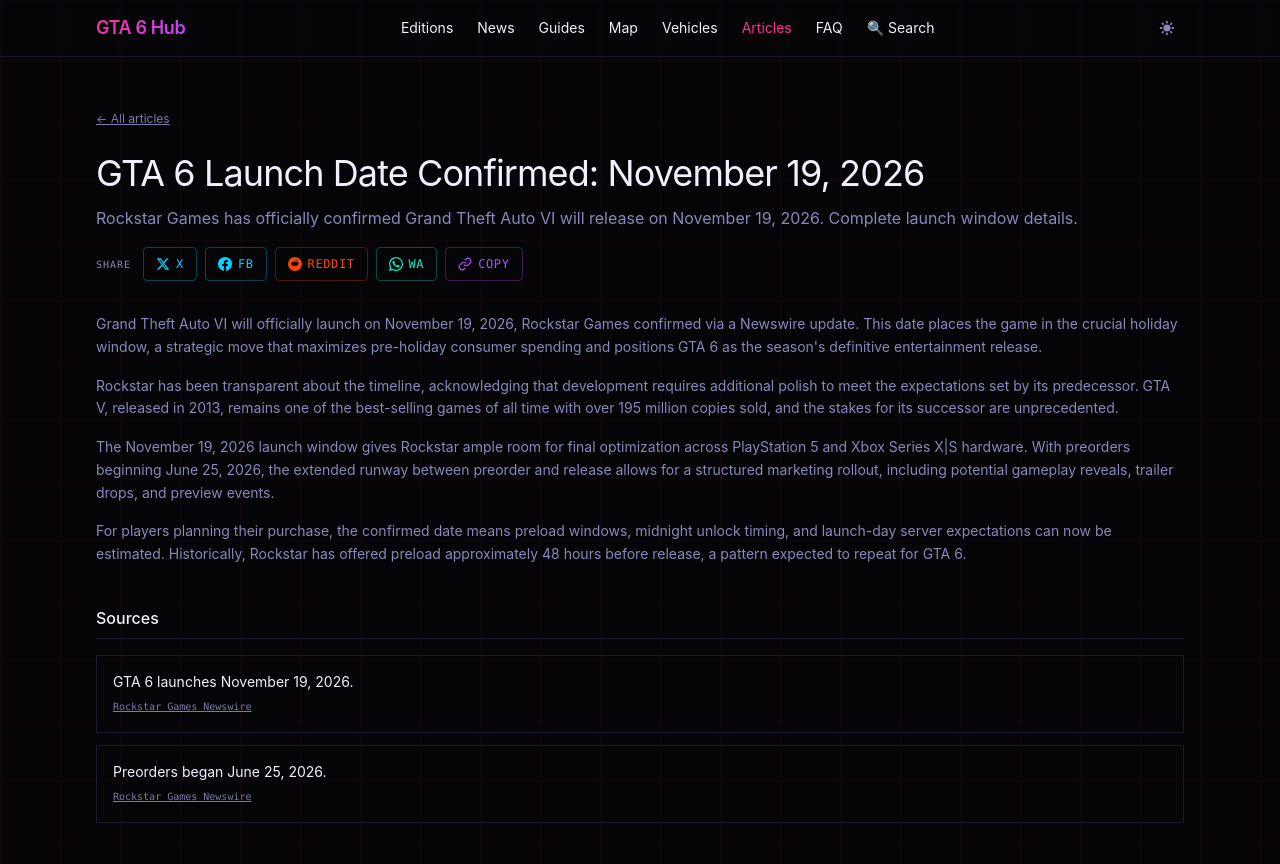
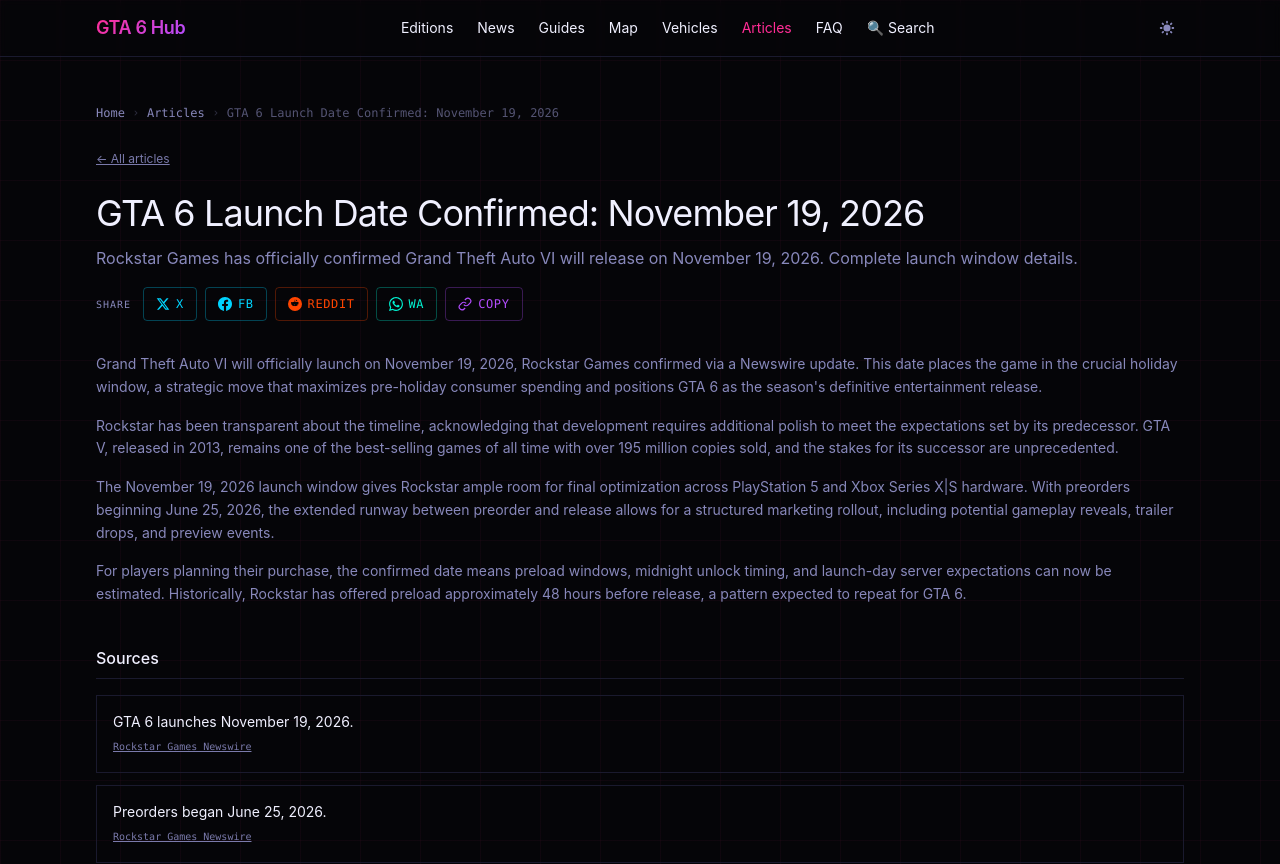
Before and after one commit to jordan-thirkle/gta6-hub-next, a Next.js app: page /articles/gta-6-launch-date-november-19-2026 in a window 1280 px wide. Shown: the top 864 px of the page. Built offline with nearby package versions, Linux system fonts and the light colour scheme; no server answers; the database is empty.

Commit message:
feat: breadcrumb UI + BreadcrumbList schema on articles and editions

```diff
--- a/src/app/articles/[slug]/page.tsx
+++ b/src/app/articles/[slug]/page.tsx
@@ -8,6 +8,7 @@
 import ShareButtons from '../../../components/share-buttons';
 import Comments from '../../../components/comments';
 import TrendingWidget from '../../../components/trending-widget';
+import Breadcrumbs from '../../../components/breadcrumbs';
 import Link from 'next/link';
 import type { Metadata } from 'next';
 
@@ -66,6 +67,10 @@
         type="application/ld+json"
         dangerouslySetInnerHTML={{ __html: JSON.stringify(jsonLd) }}
       />
+      <Breadcrumbs items={[
+        { label: 'Articles', href: '/articles' },
+        { label: article.title },
+      ]} />
       <Link href="/articles" className="text-xs text-tertiary underline">&larr; All articles</Link>
       <h1 className="mt-6 text-3xl md:text-4xl tracking-tight">{article.title}</h1>
       <p className="mt-3 text-secondary leading-relaxed">{article.summary}</p>
--- a/src/app/editions/page.tsx
+++ b/src/app/editions/page.tsx
@@ -1,6 +1,7 @@
 import type { Metadata } from 'next';
 import Link from 'next/link';
 import { HiCheck, HiX, HiShoppingCart, HiArrowRight } from 'react-icons/hi';
+import Breadcrumbs from '../../components/breadcrumbs';
 
 export const metadata: Metadata = {
   title: 'GTA 6 Editions Comparison',
@@ -116,6 +117,10 @@
 export default function EditionsPage() {
   return (
     <main className="mx-auto max-w-page px-4 py-24 min-h-screen">
+      <Breadcrumbs items={[
+        { label: 'Editions', href: '/editions' },
+        { label: 'Compare All Editions' },
+      ]} />
       {/* Hero */}
       <header className="text-center mb-16">
         <div className="inline-flex items-center gap-2 px-4 py-1.5 rounded-full border border-neon-pink/20 bg-neon-pink/5 text-neon-pink text-xs font-mono tracking-wider mb-4">
--- /dev/null
+++ b/src/components/breadcrumbs.tsx
@@ -0,0 +1,44 @@
+import Link from 'next/link';
+import { HiChevronRight } from 'react-icons/hi';
+
+interface Crumb {
+  label: string;
+  href?: string;
+}
+
+export default function Breadcrumbs({ items }: { items: Crumb[] }) {
+  const jsonLd = {
+    '@context': 'https://schema.org',
+    '@type': 'BreadcrumbList',
+    itemListElement: items.map((item, i) => ({
+      '@type': 'ListItem',
+      position: i + 1,
+      name: item.label,
+      item: item.href ? `https://gta6-hub-next.vercel.app${item.href}` : undefined,
+    })),
+  };
+
+  return (
+    <>
+      <script
+        type="application/ld+json"
+        dangerouslySetInnerHTML={{ __html: JSON.stringify(jsonLd) }}
+      />
+      <nav aria-label="Breadcrumb" className="flex items-center gap-1.5 text-xs text-text-muted mb-6 font-mono">
+        <Link href="/" className="hover:text-neon-pink transition-colors">Home</Link>
+        {items.map((item, i) => (
+          <span key={i} className="flex items-center gap-1.5">
+            <HiChevronRight size={10} className="text-text-muted/30" />
+            {item.href ? (
+              <Link href={item.href} className="hover:text-neon-pink transition-colors">
+                {item.label}
+              </Link>
+            ) : (
+              <span className="text-text-muted/60">{item.label}</span>
+            )}
+          </span>
+        ))}
+      </nav>
+    </>
+  );
+}
```
